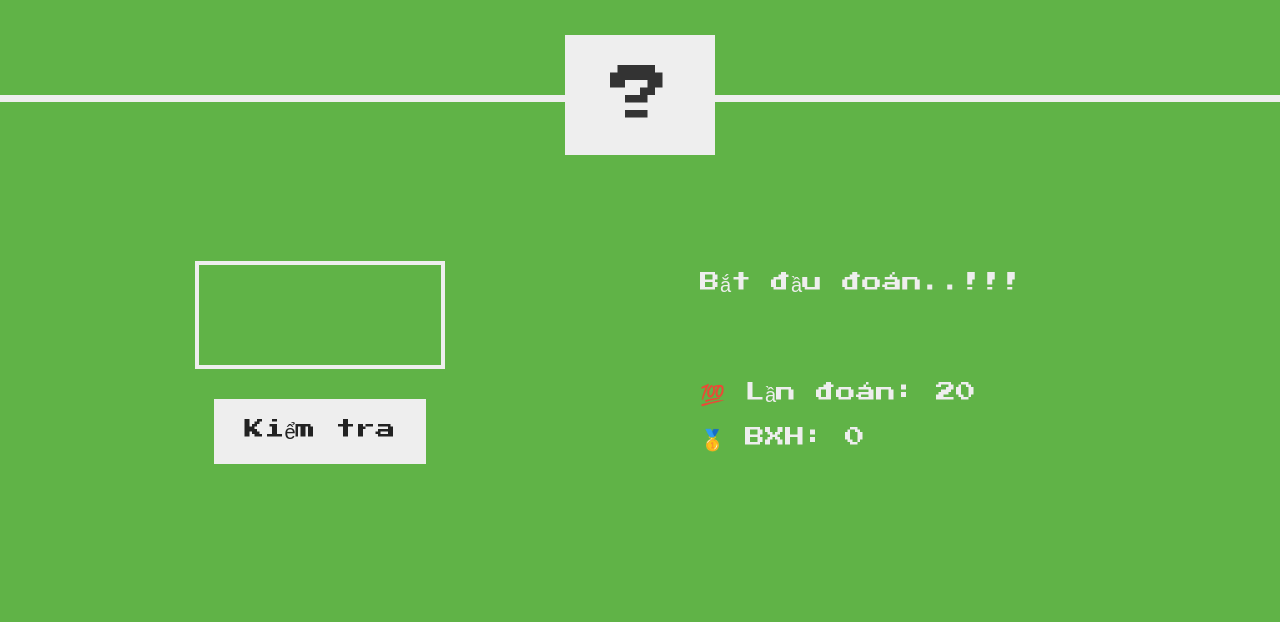
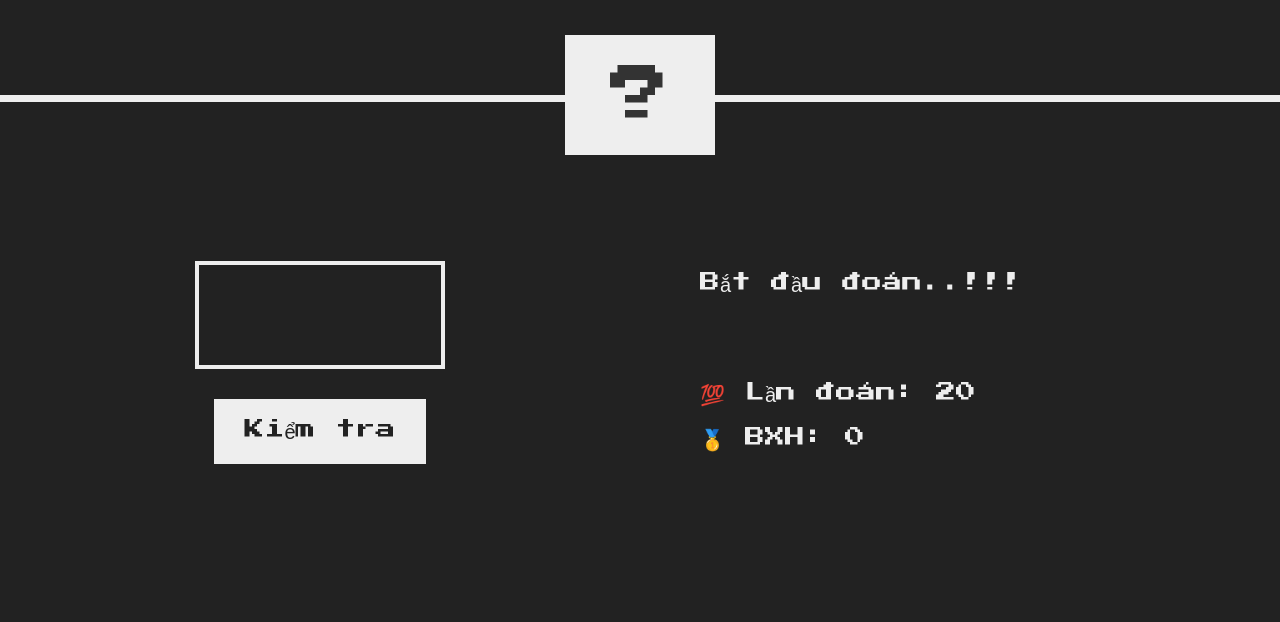
Before and after one commit to dohung148/Lab19.1, a plain HTML site: page index.html in a window 1280 px wide. Shown: the part 178-800 px from the top of the page. Drawn offline with Linux system fonts and the light colour scheme.

Commit message:
Update style.css

```diff
--- a/style.css
+++ b/style.css
@@ -13,7 +13,7 @@ body {
   font-family: "Press Start 2P", sans-serif;
   color: #eee;
   background-color: #222;
-  background-color: #60b347;
+/*   background-color: #60b347; */
 }
 
 /* LAYOUT */
```
